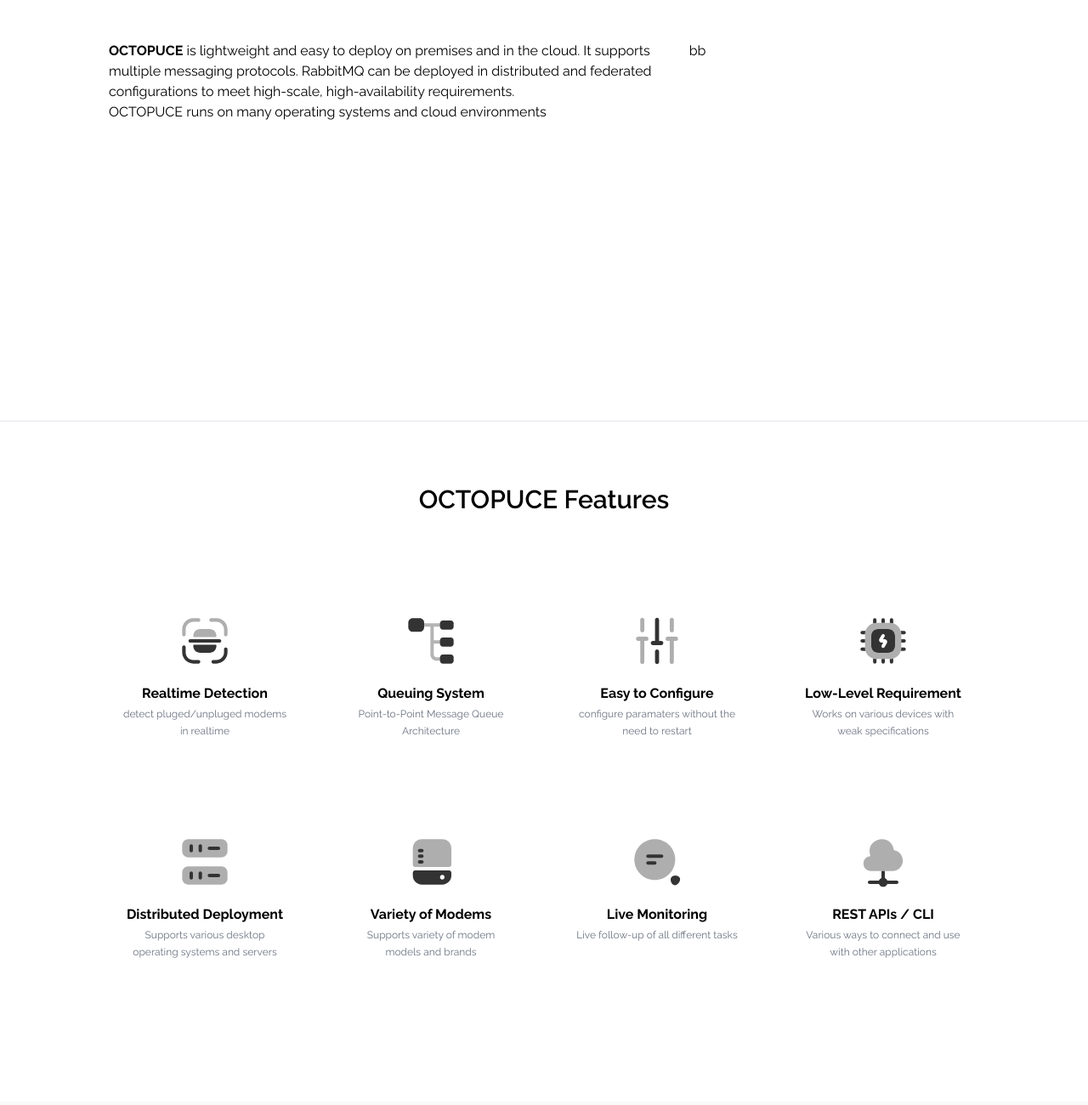
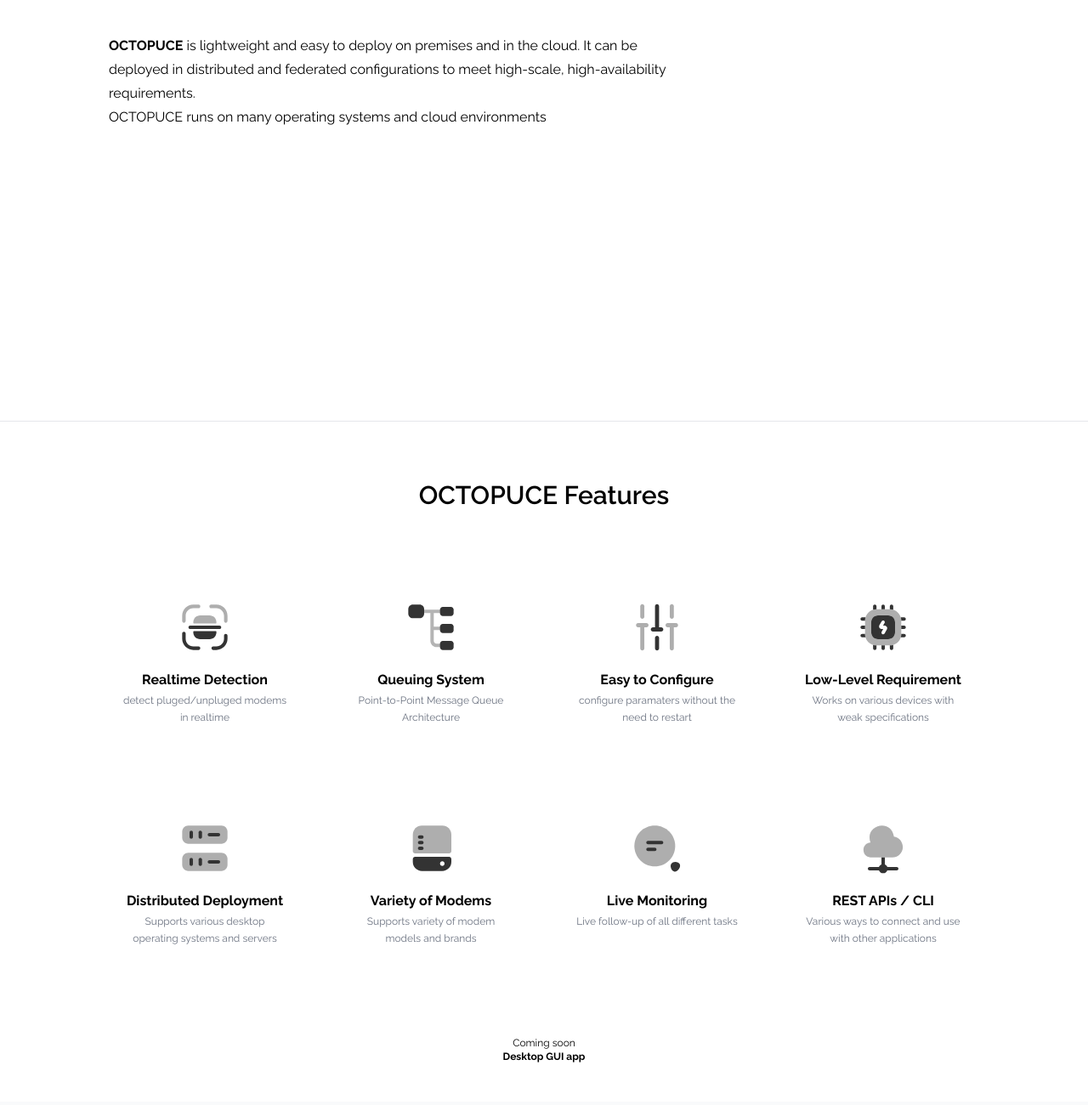
Before and after one commit to Bahae/portfolio, a website: page projects/octopuce/index.html in a window 1280 px wide. Shown: the part 1120-2420 px from the top of the page at 85% size. Drawn offline with Linux system fonts and the light colour scheme.

Commit message:
some changes

```diff
--- a/projects/octopuce/index.html
+++ b/projects/octopuce/index.html
@@ -39,11 +39,11 @@
         <div class="max-w-5xl">
             <div class="grid grid-cols-6">
                 <div class="col-span-4">
-                    <p><b>OCTOPUCE</b> is lightweight and easy to deploy on premises and in the cloud. It supports multiple messaging protocols. RabbitMQ can be deployed in distributed and federated configurations to meet high-scale, high-availability requirements.</p>
-                    <p>OCTOPUCE runs on many operating systems and cloud environments</p>
+                    <p class="leading-7"><b>OCTOPUCE</b> is lightweight and easy to deploy on premises and in the cloud. It can be deployed in distributed and federated configurations to meet high-scale, high-availability requirements.</p>
+                    <p class="leading-7">OCTOPUCE runs on many operating systems and cloud environments</p>
                 </div>
                 <div>
-                    bb
+
                 </div>
             </div>
         </div>
@@ -157,7 +157,9 @@
                 <p class="text-xs leading-5 text-gray-500">Various ways to connect and use with other applications</p>
             </div>
         </div>
-        <div></div>
+        <div class="text-xs text-center">
+            Coming soon<br><b>Desktop GUI app</b>
+        </div>
     </section>
     <section class="snap-center py-4 text-center bg-gray-50 text-gray-400 text-xs ">
         <h5>Copyright © 2022 All rights reserved.
```
